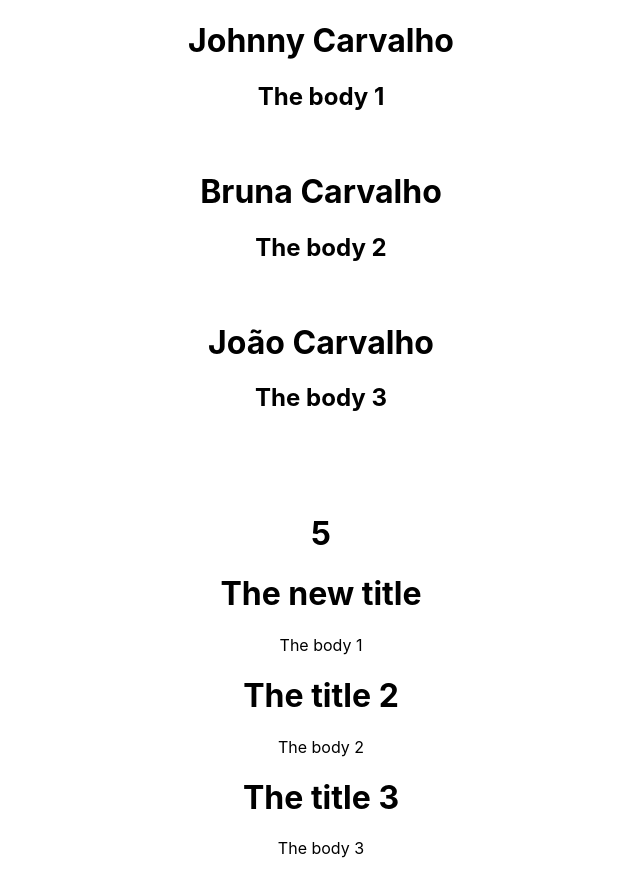
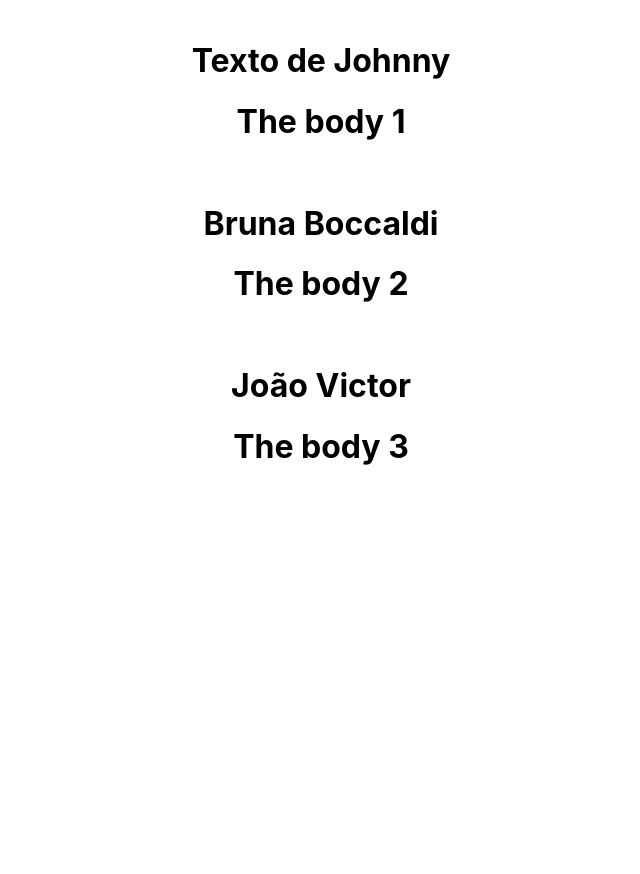
Before and after one commit to JohnnyCarvalho/curso-react-e-next-js, a React (Create React App) app: page / in a window 1280 px wide. Shown: the whole page, without its empty margins (319-959 px from the left). After the commit the page ends 800 px from the top, so only its background shows below. Built offline with nearby package versions, Linux system fonts and the light colour scheme.

Commit message:
Aula 004
Buscando dados externos

```diff
--- /dev/null
+++ b/src/Pages/004-BuscandoDadosExternos.jsx
@@ -0,0 +1,61 @@
+/**
+ * @author Johnny Carvalho
+ *
+ */
+
+import '../Styles/App.css';
+import { Component } from 'react';
+import { render } from 'react-dom';
+
+export class BuscandoDadosExternos extends Component {
+
+    state = {
+        posts: [
+            {
+                id: 'Johnny',
+                title: 'Texto de Johnny',
+                body: 'The body 1'
+            },
+            {
+                id: 'Bruna',
+                title: 'Bruna Boccaldi',
+                body: 'The body 2'
+            },
+            {
+                id: 'João',
+                title: 'João Victor',
+                body: 'The body 3'
+            }
+        ]
+    };
+
+    componentDidMount() {
+
+    }
+
+    componentDidUpdate() {
+
+    }
+
+    componentWillUnmount() {
+
+    }
+
+    render() {
+        const { posts } = this.state;
+
+        return (
+            <div className='App'>
+                {posts.map(
+                    posts => (
+                        <div key={posts.id}>
+                            <br />
+                            <h1>{posts.title}</h1>
+                            <h1>{posts.body}</h1>
+                        </div>
+                    )
+                )}
+            </div>
+        )
+    }
+}
--- a/src/index.jsx
+++ b/src/index.jsx
@@ -15,12 +15,12 @@ import './Styles/index.css';
 
 //import {App, App} from './Pages/001-App';
 //import { ArrayStates } from './Pages/002-ArrayStates';
-import { LifeCircle, LifeCircle2 } from './Pages/003-LifeCircle';
+//import { LifeCircle, LifeCircle2 } from './Pages/003-LifeCircle';
+import { BuscandoDadosExternos } from './Pages/004-BuscandoDadosExternos';
 
 const root = ReactDOM.createRoot(document.getElementById('root'));
 root.render(
   <React.StrictMode>
-    <LifeCircle />
-    <LifeCircle2 />
+    < BuscandoDadosExternos />
   </React.StrictMode>
 );
```
Also changed, not shown: src/Pages/001-App.jsx (+6 -4 lines).
